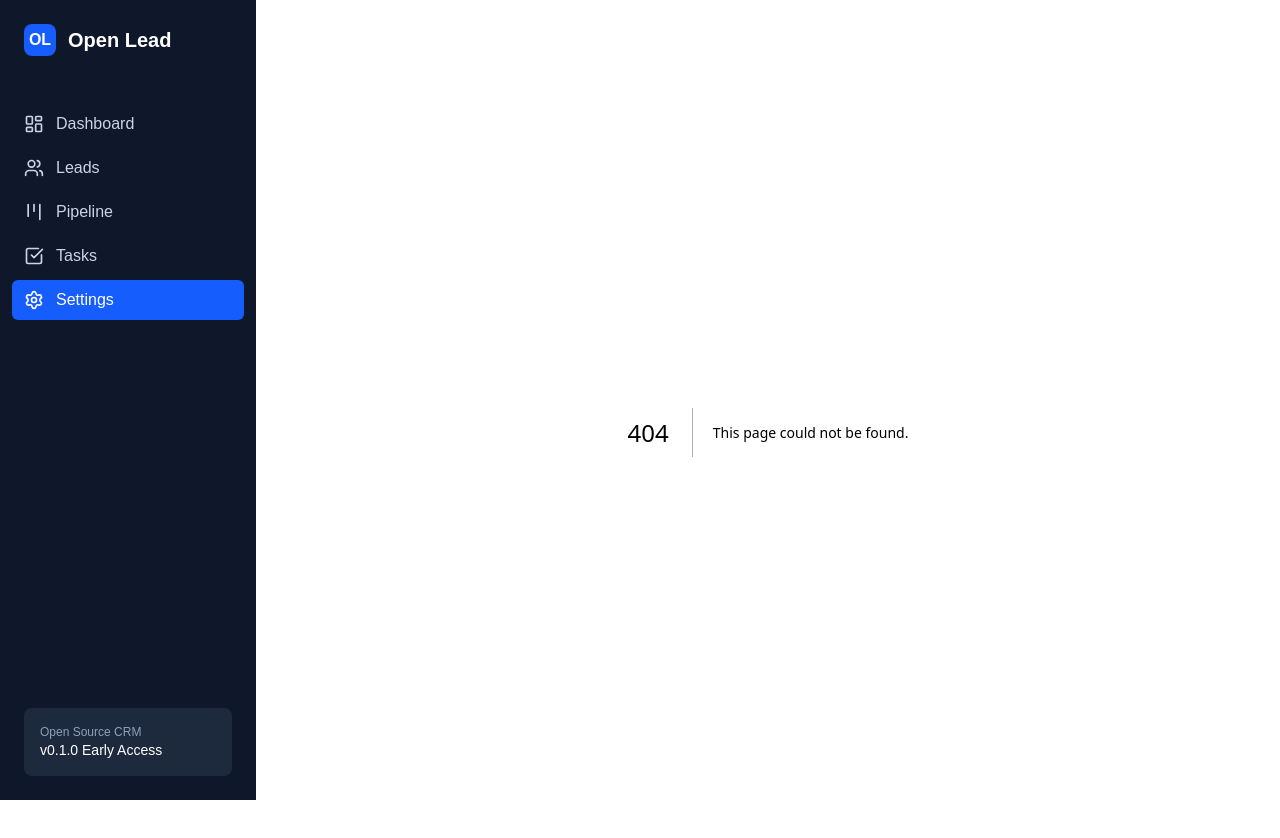
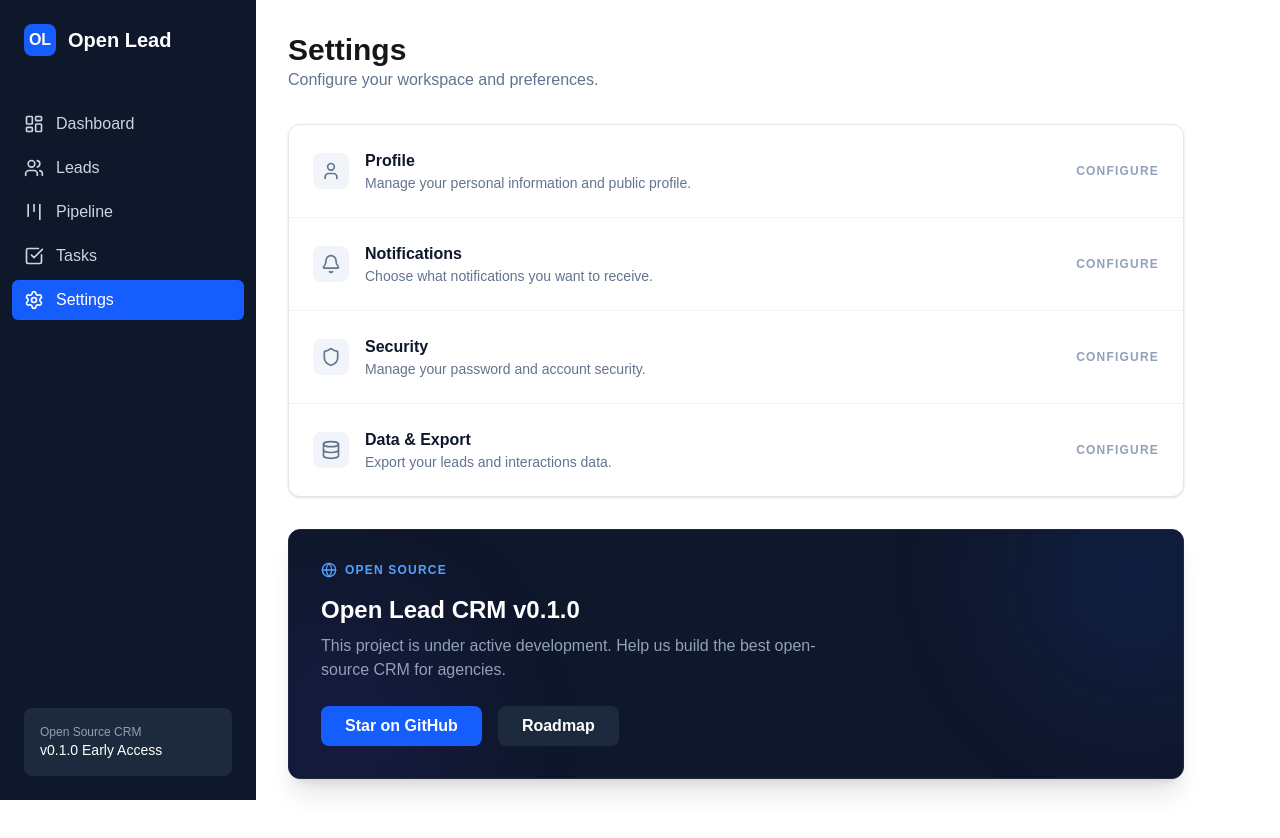
Before and after one commit to paulomed-cyber/Open-Lead-CRM, a Next.js app: page /settings in a window 1280 px wide. Before the commit this address had no page. Shown: the top 838 px of the page. After the commit the page ends 811 px from the top, so only its background shows below. Built offline with nearby package versions, Linux system fonts and the light colour scheme.

Commit message:
feat: create settings page

```diff
--- /dev/null
+++ b/app/settings/page.tsx
@@ -0,0 +1,80 @@
+import React from 'react';
+import { Settings as SettingsIcon, User, Bell, Shield, Database, Globe } from 'lucide-react';
+
+export default function SettingsPage() {
+  return (
+    <div className="space-y-8 max-w-4xl">
+      <div>
+        <h1 className="text-3xl font-bold">Settings</h1>
+        <p className="text-slate-500">Configure your workspace and preferences.</p>
+      </div>
+
+      <div className="bg-white rounded-xl border border-slate-200 shadow-sm overflow-hidden">
+        <div className="divide-y divide-slate-100">
+          <SettingsSection
+            icon={User}
+            title="Profile"
+            description="Manage your personal information and public profile."
+          />
+          <SettingsSection
+            icon={Bell}
+            title="Notifications"
+            description="Choose what notifications you want to receive."
+          />
+          <SettingsSection
+            icon={Shield}
+            title="Security"
+            description="Manage your password and account security."
+          />
+          <SettingsSection
+            icon={Database}
+            title="Data & Export"
+            description="Export your leads and interactions data."
+          />
+        </div>
+      </div>
+
+      <div className="bg-slate-900 text-white p-8 rounded-xl border border-slate-800 shadow-xl relative overflow-hidden">
+        <div className="relative z-10">
+          <div className="flex items-center gap-2 text-blue-400 mb-4 font-bold tracking-widest text-xs uppercase">
+            <Globe size={16} />
+            Open Source
+          </div>
+          <h2 className="text-2xl font-bold mb-2">Open Lead CRM v0.1.0</h2>
+          <p className="text-slate-400 max-w-lg mb-6">
+            This project is under active development. Help us build the best open-source CRM for agencies.
+          </p>
+          <div className="flex gap-4">
+            <button className="px-6 py-2 bg-blue-600 rounded-lg font-bold hover:bg-blue-700 transition-all">
+              Star on GitHub
+            </button>
+            <button className="px-6 py-2 bg-slate-800 rounded-lg font-bold hover:bg-slate-700 transition-all">
+              Roadmap
+            </button>
+          </div>
+        </div>
+
+        {/* Decorative elements */}
+        <div className="absolute -right-20 -top-20 w-64 h-64 bg-blue-600/10 rounded-full blur-3xl"></div>
+        <div className="absolute -left-20 -bottom-20 w-64 h-64 bg-indigo-600/10 rounded-full blur-3xl"></div>
+      </div>
+    </div>
+  );
+}
+
+function SettingsSection({ icon: Icon, title, description }: { icon: any, title: string, description: string }) {
+  return (
+    <div className="p-6 flex items-center justify-between hover:bg-slate-50 transition-colors cursor-pointer group">
+      <div className="flex items-center gap-4">
+        <div className="p-2 rounded-lg bg-slate-100 text-slate-500 group-hover:bg-blue-100 group-hover:text-blue-600 transition-colors">
+          <Icon size={20} />
+        </div>
+        <div>
+          <h3 className="font-bold text-slate-900">{title}</h3>
+          <p className="text-sm text-slate-500">{description}</p>
+        </div>
+      </div>
+      <button className="text-xs font-bold text-slate-400 uppercase tracking-widest hover:text-blue-600 transition-colors">Configure</button>
+    </div>
+  );
+}
```
